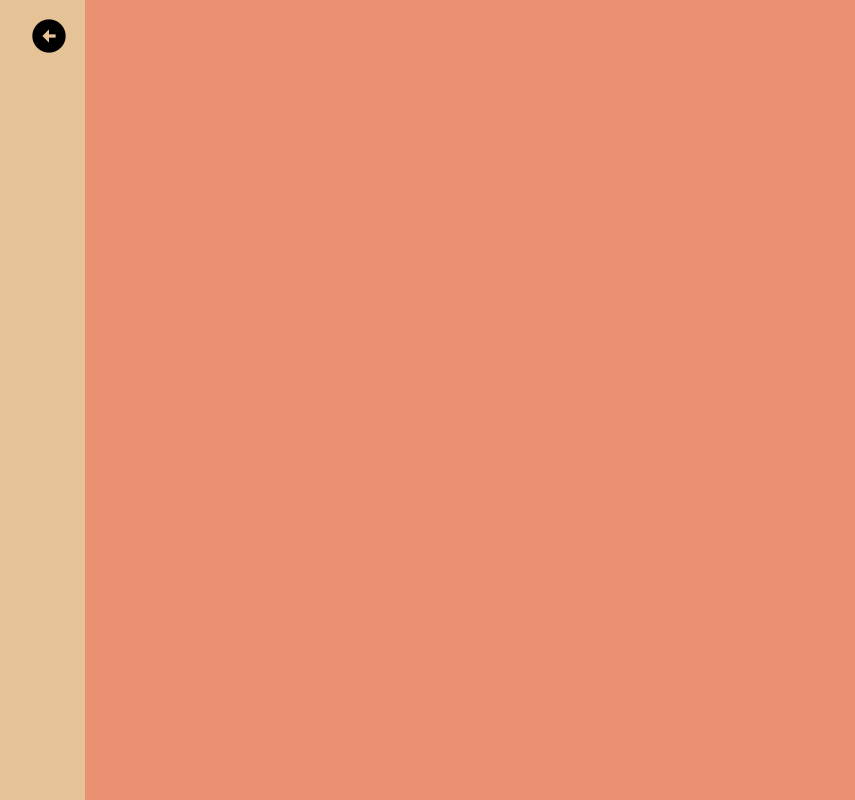
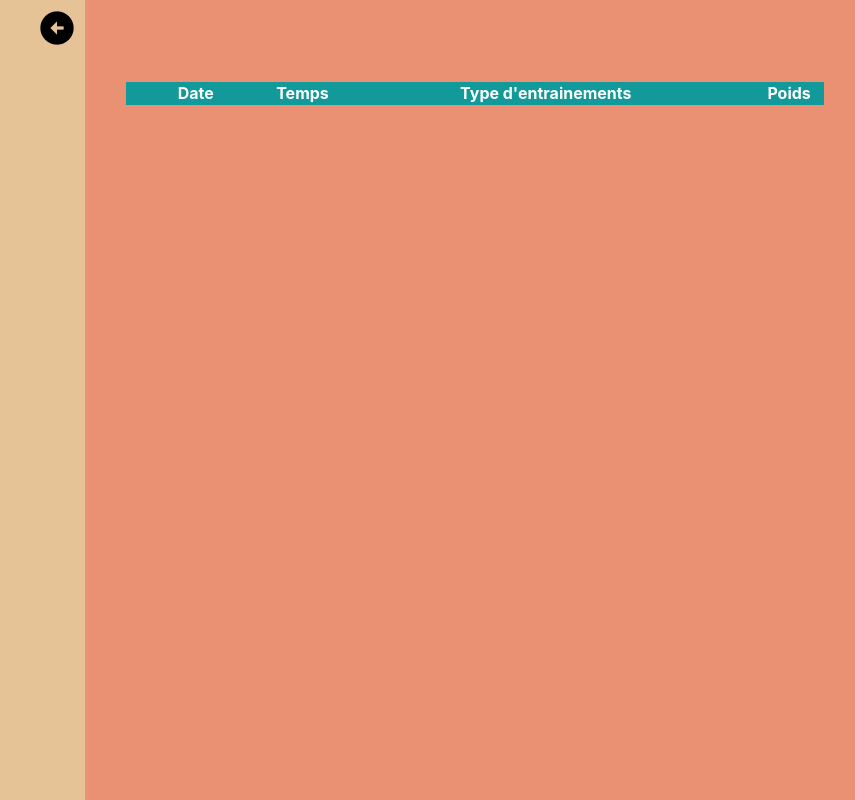
Before and after one commit to joris-villet/running-plan-all-clients, a Svelte app in the folder svelte/: page /dashboard in a window 1280 px wide. Shown: the whole page, without its empty margins (415-1270 px from the left). Built offline with nearby package versions, Linux system fonts and the light colour scheme.

Commit message:
set table components

```diff
--- a/svelte/src/lib/Sidebar.svelte
+++ b/svelte/src/lib/Sidebar.svelte
@@ -5,26 +5,27 @@
 
 </script>
 
-<aside>
+<div class="sidebar">
   <span
     on:click={useSidebar.toggle}
     class="material-icons icon-sidebar"
   >
     arrow_circle_left
   </span>
-</aside>
+</div>
+
 
 
 <style>
-  aside {
+  /* aside {
     position: relative;
     background: rgba(204, 234, 146, 0.514);
-  }
+  } */
 
   .icon-sidebar {
     position: absolute;
-    top: 1rem;
-    right: 1rem;
+    top: .5rem;
+    right: .5rem;
     cursor: pointer;
     font-size: 2.5rem;
   }
--- /dev/null
+++ b/svelte/src/lib/Table.svelte
@@ -0,0 +1,103 @@
+<script>
+</script>
+
+<table class="table">
+  <thead class="table__thead">
+    <tr class="table__row">
+      <td class="table__thead__td">Date</td>
+      <td class="table__thead__td">Temps</td>
+      <td class="table__thead__td">Type d'entrainements</td>
+      <td class="table__thead__td">Poids</td>
+    </tr>
+  </thead>
+
+  <tbody class="table__tbody">
+    <!-- <tr class="table__row" v-for="event in eventStore.events" :key="event.id">
+      <Events
+        classTd="table__tbody__td"
+        :date="event.date"
+        :time="event.time"
+        :trainingType="event.trainingType"
+        :weight="event.weight === '' ? '/' : event.weight + ' kg'"
+      >
+        <i @click="openModal(event)" class="table__tbody__icon fas fa-edit"></i>
+      </Events>
+    </tr> -->
+
+    <!-- MODAL EDIT EVENT-->
+  </tbody>
+</table>
+
+<style>
+  .table {
+    width: 90%;
+    margin-top: 5rem;
+    height: -webkit-min-content;
+    height: -moz-min-content;
+    height: min-content;
+  }
+
+  /* .table__modal {
+    display: -ms-grid;
+    display: grid;
+    -ms-grid-columns: 20% 10% 1fr 10%;
+    grid-template-columns: 20% 10% 1fr 10%;
+    -webkit-box-align: center;
+    -ms-flex-align: center;
+    align-items: center;
+    position: relative;
+    text-align: center;
+    border-bottom: 1px solid #129999;
+    z-index: 0;
+  } */
+
+  .table__thead {
+    background: #129999;
+    padding: 0.3rem 0;
+    border-right: 1px solid black;
+  }
+
+  .table__thead__td {
+    color: #fff;
+    font-weight: bold;
+  }
+
+  .table__row {
+    display: -ms-grid;
+    display: grid;
+    -ms-grid-columns: 20% 10% 1fr 10%;
+    grid-template-columns: 20% 10% 1fr 10%;
+    -webkit-box-align: center;
+    -ms-flex-align: center;
+    align-items: center;
+    -webkit-column-gap: 2px;
+    column-gap: 2px;
+    position: relative;
+    text-align: center;
+    border-bottom: 1px solid #129999;
+    z-index: 1;
+  }
+
+  /* .table__tbody__td {
+    color: #90ffff;
+  }
+
+  .table__tbody__td:last-child {
+    border-right: 0px;
+  }
+
+  .table__tbody__icon {
+    color: #90ffff;
+    position: absolute;
+    left: 0rem;
+    line-height: 1.3rem;
+    cursor: pointer;
+    z-index: 2;
+  } */
+
+  /****************** TRANSITION FORM ***************************/
+  /* .v-enter-active {
+    -webkit-animation: 0.2s ease slideModalUp;
+    animation: 0.2s ease slideModalUp;
+  } */
+</style>
--- a/svelte/src/pages/Dashboard.svelte
+++ b/svelte/src/pages/Dashboard.svelte
@@ -1,29 +1,35 @@
 <script>
   import Sidebar from '../lib/Sidebar.svelte';
+  import Table from '../lib/Table.svelte'
   import { styleSidebar } from '../store.js';
 </script>
 
 <!-- <div class="container"> -->
 <div class="container" style:grid-template-columns={$styleSidebar}>
-  <Sidebar />
-  <section></section>
+  <aside>
+    <Sidebar />
+  </aside>
+  <section>
+    <Table />
+  </section>
 </div>
 
 <style>
   .container {
     display: grid;
     height: 100vh;
-    transition: .9s ease-in-out;
+    transition: .7s cubic-bezier(.45,.67,.9,.73);
     /* grid-template-columns: 500px 1fr;  */
   }
 
-  /* .sidebar {
-    display: grid;
-    grid-template-columns: 500px 1fr;
-    height: 100vh;
-  } */
+  aside {
+    position: relative;
+    background: rgba(204, 234, 146, 0.514);
+  }
 
   section {
     background: rgba(205, 134, 63, 0.442);
+    display: flex;
+    justify-content: center;
   }
 </style>
```
Also changed, not shown: svelte/design/background.jpg (added), 1 other file (tests, documents, lock files or other folders).
